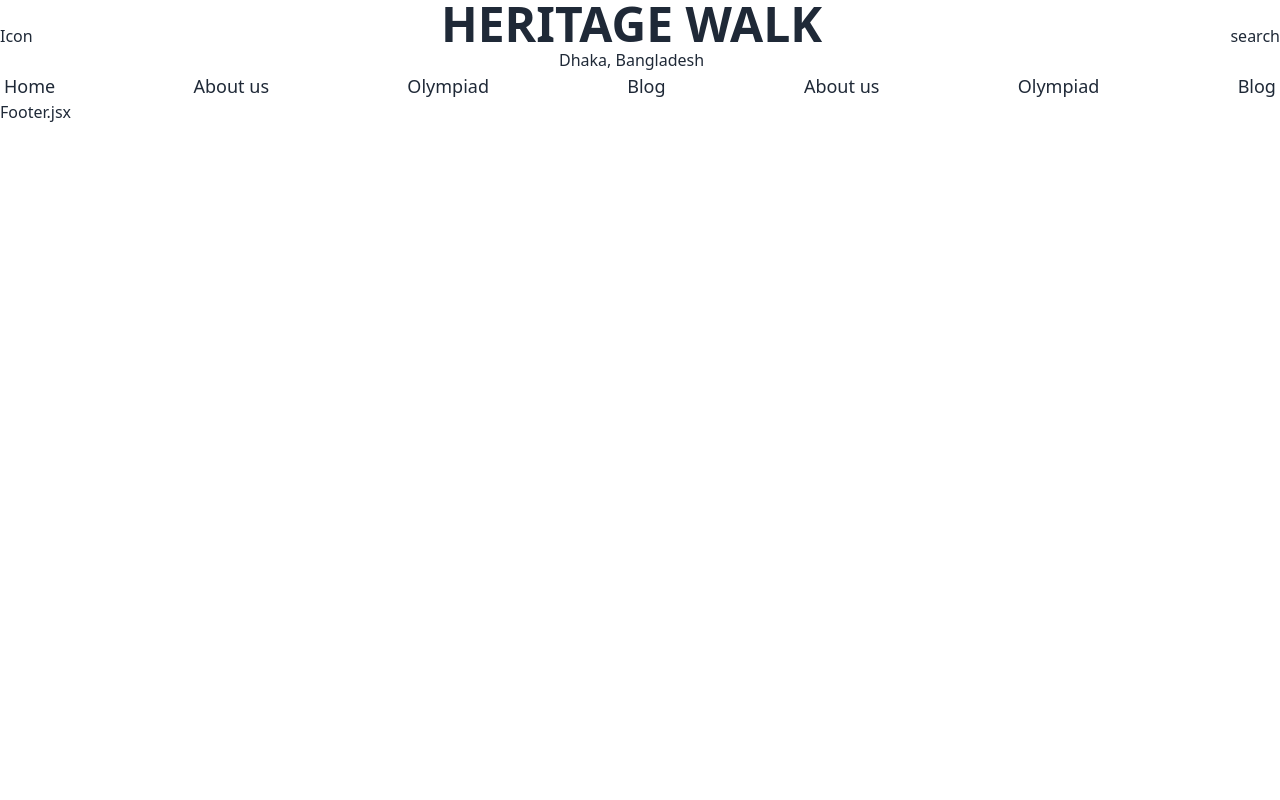
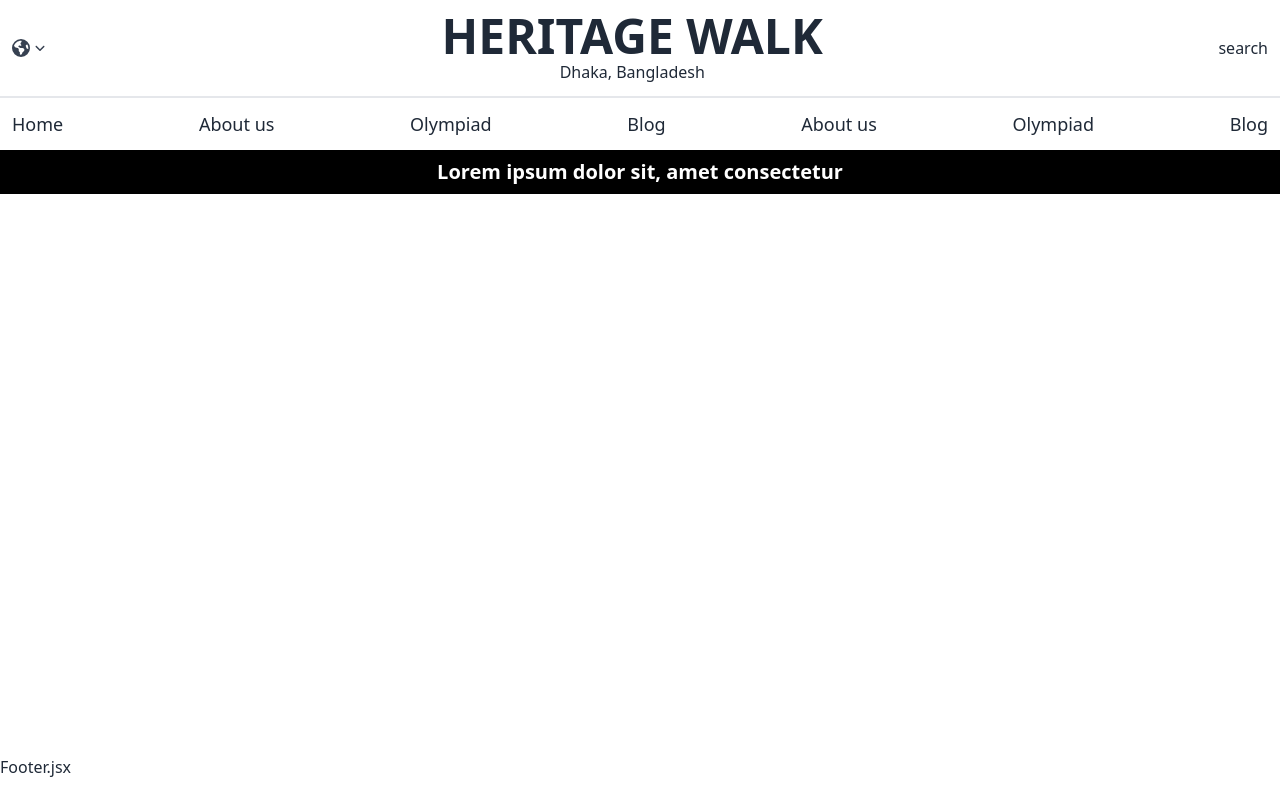
Before and after one commit to hasiburrahmanakash79/Heritage-walk, a React (Vite) app: page / in a window 1280 px wide. Built offline with nearby package versions, Linux system fonts and the light colour scheme.

Commit message:
finished nav

```diff
--- a/package.json
+++ b/package.json
@@ -10,10 +10,12 @@
     "preview": "vite preview"
   },
   "dependencies": {
+    "@headlessui/react": "^1.7.19",
     "localforage": "^1.10.0",
     "match-sorter": "^6.3.4",
     "react": "^18.2.0",
     "react-dom": "^18.2.0",
+    "react-icons": "^5.2.0",
     "react-router-dom": "^6.23.0",
     "sort-by": "^1.2.0"
   },
--- a/src/Layouts/Main.jsx
+++ b/src/Layouts/Main.jsx
@@ -7,7 +7,7 @@ const Main = () => {
     return (
         <div>
             <Navbar/>
-            <div>
+            <div className="min-h-[calc(100vh-239px)]">
                 <Outlet/>
             </div>
             <Footer/>
--- a/src/Shared/Navbar/Navbar.jsx
+++ b/src/Shared/Navbar/Navbar.jsx
@@ -1,37 +1,104 @@
 import { Link } from "react-router-dom";
+import { Menu, Transition } from "@headlessui/react";
+import { Fragment } from "react";
+import { FaAngleDown, FaEarthAmericas } from "react-icons/fa6";
 
+let countries = [
+  {
+    code: "bn",
+    name: "বাংলা",
+    country_code: "fr",
+  },
+  {
+    code: "en",
+    name: "English",
+    country_code: "gb",
+  },
+];
 const Navbar = () => {
   const NavItems = (
     <>
       <li>
-        <Link to="/">Home</Link>
+        <Link className="hover:underline" to="/">Home</Link>
       </li>
       <li>
-        <Link to="/about">About us</Link>
+        <Link className="hover:underline" to="/about">About us</Link>
       </li>
       <li>
-        <Link to="/olympiad">Olympiad</Link>
+        <Link className="hover:underline" to="/olympiad">Olympiad</Link>
       </li>
       <li>
-        <Link to="/blog">Blog</Link>
+        <Link className="hover:underline" to="/blog">Blog</Link>
       </li>
       <li>
-        <Link to="/about">About us</Link>
+        <Link className="hover:underline" to="/about">About us</Link>
       </li>
       <li>
-        <Link to="/olympiad">Olympiad</Link>
+        <Link className="hover:underline" to="/olympiad">Olympiad</Link>
       </li>
       <li>
-        <Link to="/blog">Blog</Link>
+        <Link className="hover:underline" to="/blog">Blog</Link>
       </li>
     </>
   );
 
   return (
     <div className="">
+      <div className="border-b-2 p-3">
         <div className="flex justify-between items-center container mx-auto">
-        <div className="">
-          <p className="hidden md:flex">Icon</p>
+          <div>
+            <div className="hidden md:block">
+              <Menu
+                as="div"
+                className=" pl-0 relative flex"
+                aria-label="usermenu"
+              >
+                <Menu.Button
+                  className="group w-full  text-lg text-left text-gray-700 focus:outline-none"
+                  aria-label="usermenu-button"
+                >
+                  <span className="flex items-center gap-1">
+                    <FaEarthAmericas />
+                    <FaAngleDown  className="text-xs"/>
+
+                  </span>
+                </Menu.Button>
+                <Transition
+                  as={Fragment}
+                  enter="transition ease-out duration-100"
+                  enterFrom="transform opacity-0 scale-95"
+                  enterTo="transform opacity-100 scale-100"
+                  leave="transition ease-in duration-75"
+                  leaveFrom="transform opacity-100 scale-100"
+                  leaveTo="transform opacity-0 scale-95"
+                >
+                  <Menu.Items
+                    aria-label="menu-item-container"
+                    className="z-10 mx-3 origin-top absolute left-[-36px] sm:left-[-25px] md:left-[-25px] top-[42px] xl:left-[-80px] right-0 min-w-max mt-1 rounded-md shadow-lg bg-white ring-1 ring-black ring-opacity-5 divide-y divide-gray-200 focus:outline-none"
+                  >
+                    <div className="px-1 py-1 " aria-label="menu-items">
+                      {countries.map((lng) => {
+                        return (
+                          <Menu.Item key={lng.code}>
+                            <button
+                              className="flex items-center space-x-2 px-4 py-2 text-lg cursor-pointer"
+
+                              //   onClick={() => i18n.changeLanguage(lng.code)}
+                              //   disabled={i18n.language === lng.code}
+                            >
+                              <span
+                                className={`fi fi-${lng.country_code}`}
+                              ></span>
+                              <span>{lng.name}</span>
+                            </button>
+                          </Menu.Item>
+                        );
+                      })}
+                    </div>
+                  </Menu.Items>
+                </Transition>
+              </Menu>
+            </div>
             <div className="dropdown  md:hidden">
               <label tabIndex={0} className="btn btn-ghost">
                 <img
@@ -58,11 +125,13 @@ const Navbar = () => {
             <h1>search</h1>
           </div>
         </div>
-      <div className="hidden md:block">
-        <ul className="text-lg flex justify-between items-center px-1">
+      </div>
+      <div className="hidden md:block container mx-auto ">
+        <ul className="text-lg flex justify-between items-center p-3">
           {NavItems}
         </ul>
       </div>
+      <div className="bg-black"><h1 className="text-xl font-semibold text-center text-white p-2">Lorem ipsum dolor sit, amet consectetur</h1></div>
     </div>
   );
 };
```
Also changed, not shown: 1 other file (tests, documents, lock files or other folders). Lines whose indentation alone changed are shown as unchanged.
